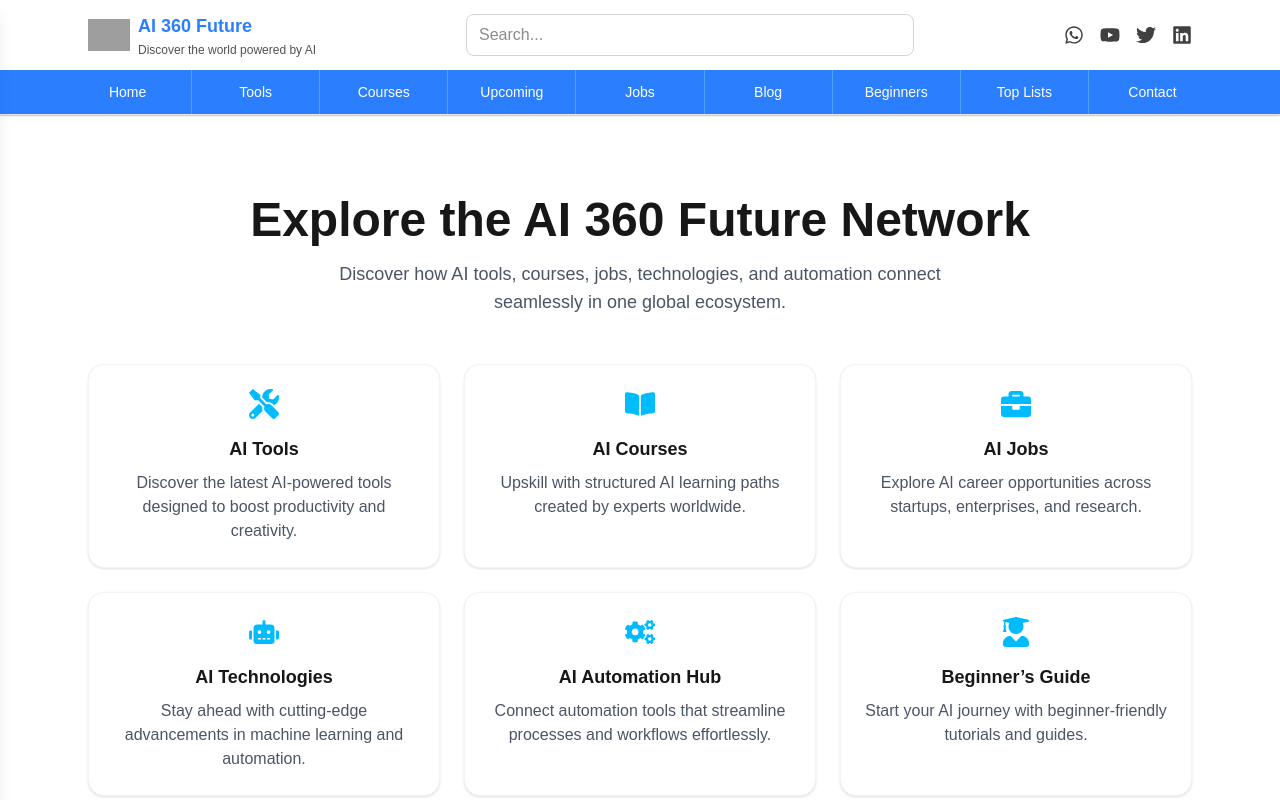
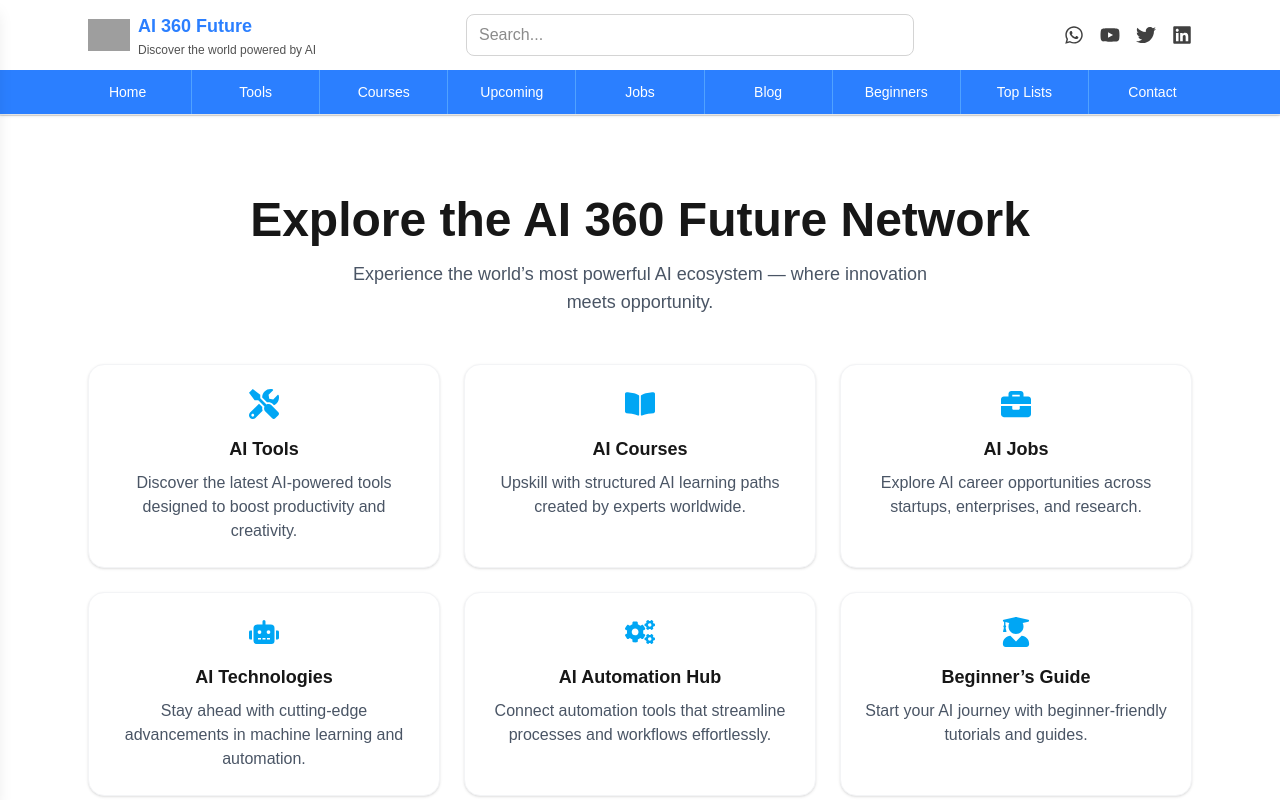
Before and after one commit to ai360futureworld/ai360futureworld, a Next.js app: page / in a window 1280 px wide. Shown: the top 800 px of the page. Built offline with nearby package versions, Linux system fonts and the light colour scheme; grey boxes are pictures that could not be loaded.

Commit message:
Initial commit - AI 360 Future layout and header

```diff
--- a/components/ExploreNetwork.tsx
+++ b/components/ExploreNetwork.tsx
@@ -11,37 +11,37 @@ import {
 
 const cards = [
   {
-    icon: <FaTools size={30} className="text-sky-400" />,
+    icon: <FaTools size={30} className="text-sky-500" />,
     title: "AI Tools",
     description:
       "Discover the latest AI-powered tools designed to boost productivity and creativity.",
   },
   {
-    icon: <FaBookOpen size={30} className="text-sky-400" />,
+    icon: <FaBookOpen size={30} className="text-sky-500" />,
     title: "AI Courses",
     description:
       "Upskill with structured AI learning paths created by experts worldwide.",
   },
   {
-    icon: <FaBriefcase size={30} className="text-sky-400" />,
+    icon: <FaBriefcase size={30} className="text-sky-500" />,
     title: "AI Jobs",
     description:
       "Explore AI career opportunities across startups, enterprises, and research.",
   },
   {
-    icon: <FaRobot size={30} className="text-sky-400" />,
+    icon: <FaRobot size={30} className="text-sky-500" />,
     title: "AI Technologies",
     description:
       "Stay ahead with cutting-edge advancements in machine learning and automation.",
   },
   {
-    icon: <FaCogs size={30} className="text-sky-400" />,
+    icon: <FaCogs size={30} className="text-sky-500" />,
     title: "AI Automation Hub",
     description:
       "Connect automation tools that streamline processes and workflows effortlessly.",
   },
   {
-    icon: <FaUserGraduate size={30} className="text-sky-400" />,
+    icon: <FaUserGraduate size={30} className="text-sky-500" />,
     title: "Beginner’s Guide",
     description:
       "Start your AI journey with beginner-friendly tutorials and guides.",
@@ -57,8 +57,8 @@ export default function ExploreNetwork() {
           Explore the AI 360 Future Network
         </h2>
         <p className="font-inter text-base md:text-lg text-gray-600 max-w-2xl mx-auto mb-12">
-          Discover how AI tools, courses, jobs, technologies, and automation
-          connect seamlessly in one global ecosystem.
+          Experience the world’s most powerful AI ecosystem — where innovation
+          meets opportunity.
         </p>
 
         {/* === Cards Grid === */}
```
